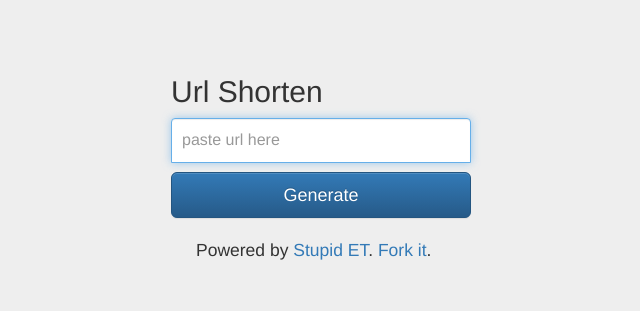
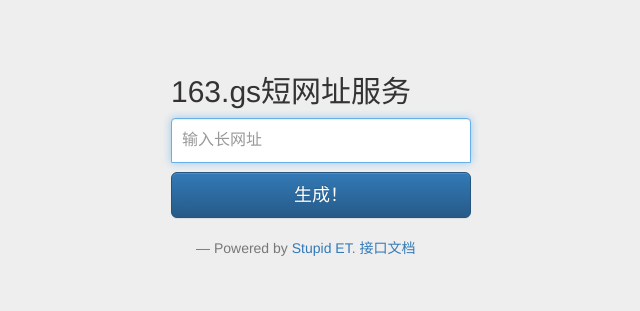
Before and after one commit to cedricporter/url-shorten, a plain HTML site: page templates/short.html in a window 1280 px wide. Shown: the whole page, without its empty margins (319-959 px from the left). Drawn offline with nearby package versions, Linux system fonts and the light colour scheme.

Commit message:
update readme and change to Chinese page

```diff
--- a/templates/short.html
+++ b/templates/short.html
@@ -9,7 +9,7 @@
         <meta name="author" content="Hua Liang">
         <link rel="shortcut icon" href="../../docs-assets/ico/favicon.png">
 
-        <title>163.gs短链接服务</title>
+        <title>163.gs短网址服务</title>
 
         <!-- 最新 Bootstrap 核心 CSS 文件 -->
         <link rel="stylesheet" href="http://cdn.bootcss.com/twitter-bootstrap/3.0.3/css/bootstrap.min.css">
@@ -64,18 +64,20 @@
     <body>
         <div class="container">
             <form class="form-signin" role="form" id="applyForm">
-                <h2 class="form-signin-heading">Url Shorten</h2>
-                <input type="text" name="url" class="form-control" placeholder="paste url here" required autofocus>
+                <h2 class="form-signin-heading">163.gs短网址服务</h2>
+                <input type="text" name="url" class="form-control" placeholder="输入长网址" required autofocus>
                 <label class="checkbox"> </label>
                 <span class="help-block" name="ret_msg"></span>
-                <button class="generateBtn btn btn-lg btn-primary btn-block" type="button">Generate</button>
+                <button class="generateBtn btn btn-lg btn-primary btn-block" type="button">生成！</button>
 
                 <label class="checkbox"> </label>
+
                 <blockquote>
-                    <p>Powered by <a href="http://EverET.org">Stupid ET</a>. <a href="https://github.com/cedricporter/url-shorten">Fork it</a>.</p>
+                    <p><small>Powered by <a href="http://EverET.org">Stupid ET</a>. <a href="https://github.com/cedricporter/url-shorten">接口文档</a></small></p>
                 </blockquote>
+            </form>
 
-            </form>
+
 
         </div> <!-- /container -->
 
```
Also changed, not shown: 1 other file.
